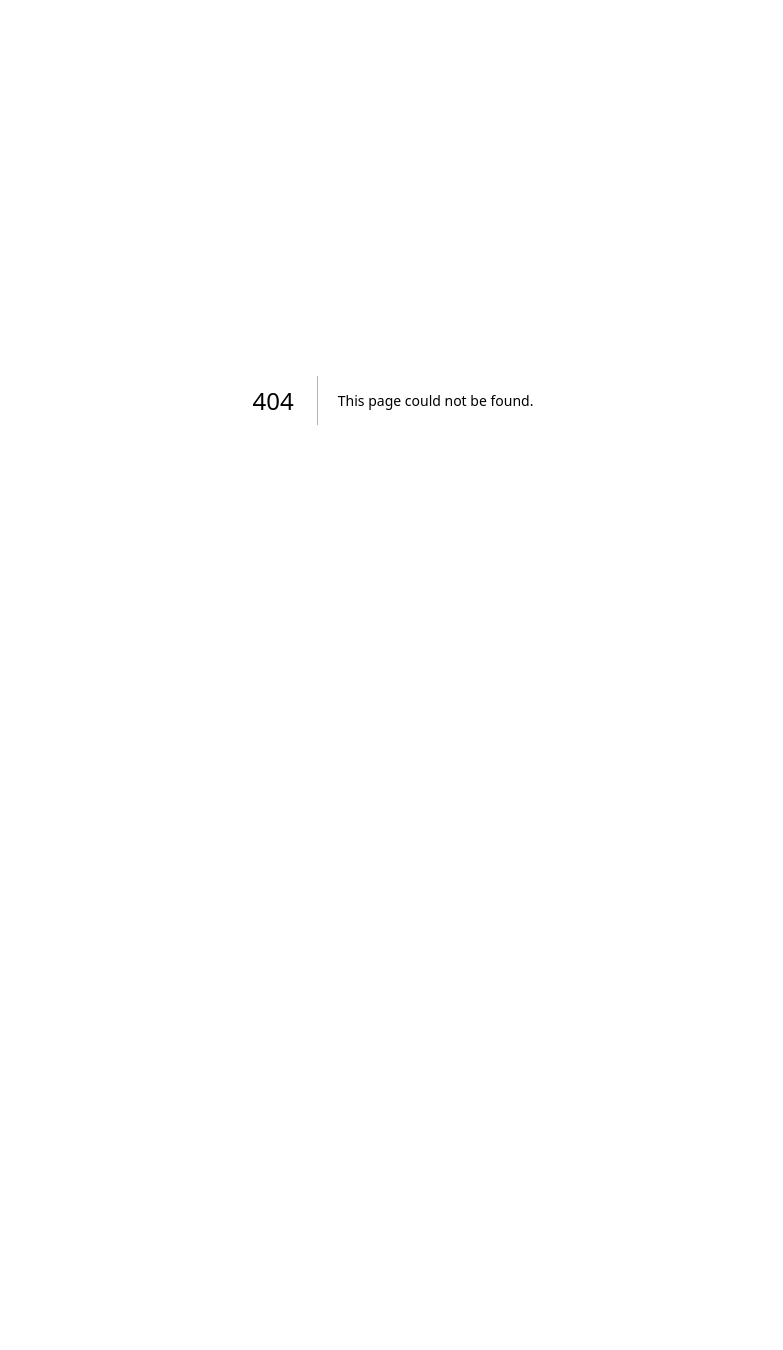
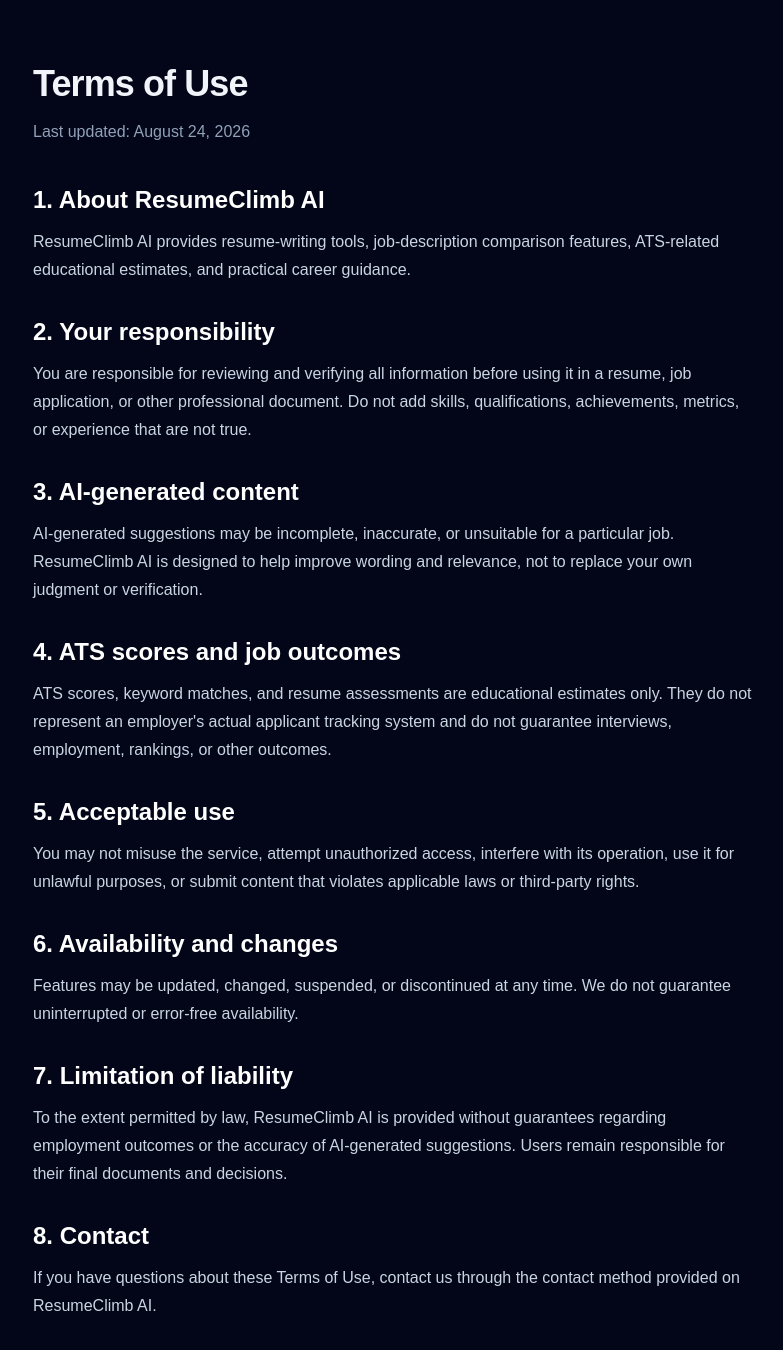
Before and after one commit to udaapps/resume-impact-ai, a Next.js app: page /terms in a window 1280 px wide. Before the commit this address had no page. Shown: the top 1350 px of the page, without its empty margins (247-1030 px from the left). Before the commit the page ends 800 px from the top, so only its background shows below. Built offline with nearby package versions, Linux system fonts and the light colour scheme.

Commit message:
Add ResumeClimb AI terms page

```diff
--- /dev/null
+++ b/app/terms/page.tsx
@@ -0,0 +1,120 @@
+import type { Metadata } from "next";
+
+export const metadata: Metadata = {
+  title: "Terms of Use | ResumeClimb AI",
+  description:
+    "Terms of Use for ResumeClimb AI, including acceptable use, AI-generated content, resume accuracy, and service limitations.",
+  alternates: {
+    canonical: "https://www.resumeclimbai.com/terms",
+  },
+};
+
+export default function TermsPage() {
+  return (
+    <main className="min-h-screen bg-slate-950 text-slate-100">
+      <div className="mx-auto max-w-3xl px-6 py-16">
+        <h1 className="text-4xl font-bold tracking-tight">
+          Terms of Use
+        </h1>
+
+        <p className="mt-4 text-slate-400">
+          Last updated: August 24, 2026
+        </p>
+
+        <div className="mt-10 space-y-8 leading-7 text-slate-300">
+          <section>
+            <h2 className="text-2xl font-semibold text-white">
+              1. About ResumeClimb AI
+            </h2>
+            <p className="mt-3">
+              ResumeClimb AI provides resume-writing tools, job-description
+              comparison features, ATS-related educational estimates, and
+              practical career guidance.
+            </p>
+          </section>
+
+          <section>
+            <h2 className="text-2xl font-semibold text-white">
+              2. Your responsibility
+            </h2>
+            <p className="mt-3">
+              You are responsible for reviewing and verifying all information
+              before using it in a resume, job application, or other
+              professional document. Do not add skills, qualifications,
+              achievements, metrics, or experience that are not true.
+            </p>
+          </section>
+
+          <section>
+            <h2 className="text-2xl font-semibold text-white">
+              3. AI-generated content
+            </h2>
+            <p className="mt-3">
+              AI-generated suggestions may be incomplete, inaccurate, or
+              unsuitable for a particular job. ResumeClimb AI is designed to
+              help improve wording and relevance, not to replace your own
+              judgment or verification.
+            </p>
+          </section>
+
+          <section>
+            <h2 className="text-2xl font-semibold text-white">
+              4. ATS scores and job outcomes
+            </h2>
+            <p className="mt-3">
+              ATS scores, keyword matches, and resume assessments are
+              educational estimates only. They do not represent an employer's
+              actual applicant tracking system and do not guarantee interviews,
+              employment, rankings, or other outcomes.
+            </p>
+          </section>
+
+          <section>
+            <h2 className="text-2xl font-semibold text-white">
+              5. Acceptable use
+            </h2>
+            <p className="mt-3">
+              You may not misuse the service, attempt unauthorized access,
+              interfere with its operation, use it for unlawful purposes, or
+              submit content that violates applicable laws or third-party
+              rights.
+            </p>
+          </section>
+
+          <section>
+            <h2 className="text-2xl font-semibold text-white">
+              6. Availability and changes
+            </h2>
+            <p className="mt-3">
+              Features may be updated, changed, suspended, or discontinued at
+              any time. We do not guarantee uninterrupted or error-free
+              availability.
+            </p>
+          </section>
+
+          <section>
+            <h2 className="text-2xl font-semibold text-white">
+              7. Limitation of liability
+            </h2>
+            <p className="mt-3">
+              To the extent permitted by law, ResumeClimb AI is provided
+              without guarantees regarding employment outcomes or the accuracy
+              of AI-generated suggestions. Users remain responsible for their
+              final documents and decisions.
+            </p>
+          </section>
+
+          <section>
+            <h2 className="text-2xl font-semibold text-white">
+              8. Contact
+            </h2>
+            <p className="mt-3">
+              If you have questions about these Terms of Use, contact us through
+              the contact method provided on ResumeClimb AI.
+            </p>
+          </section>
+        </div>
+      </div>
+    </main>
+  );
+}
```
